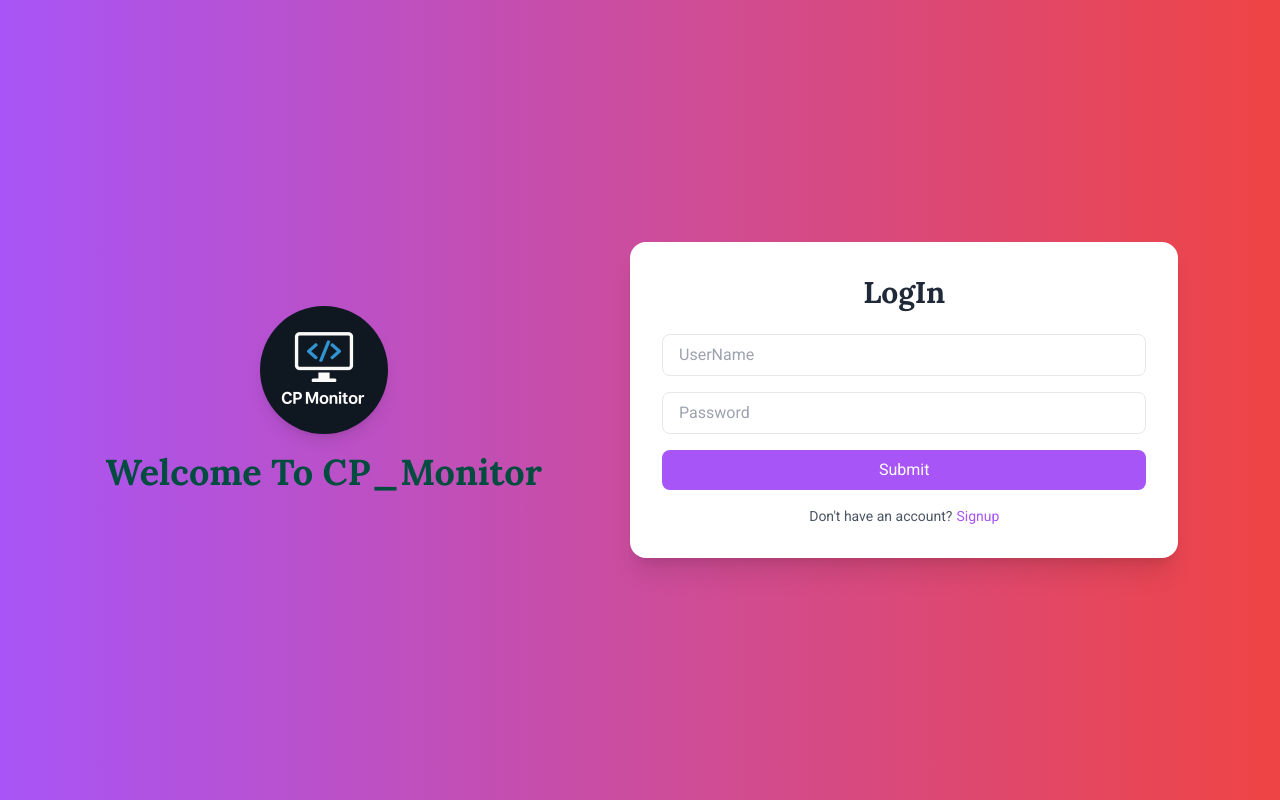
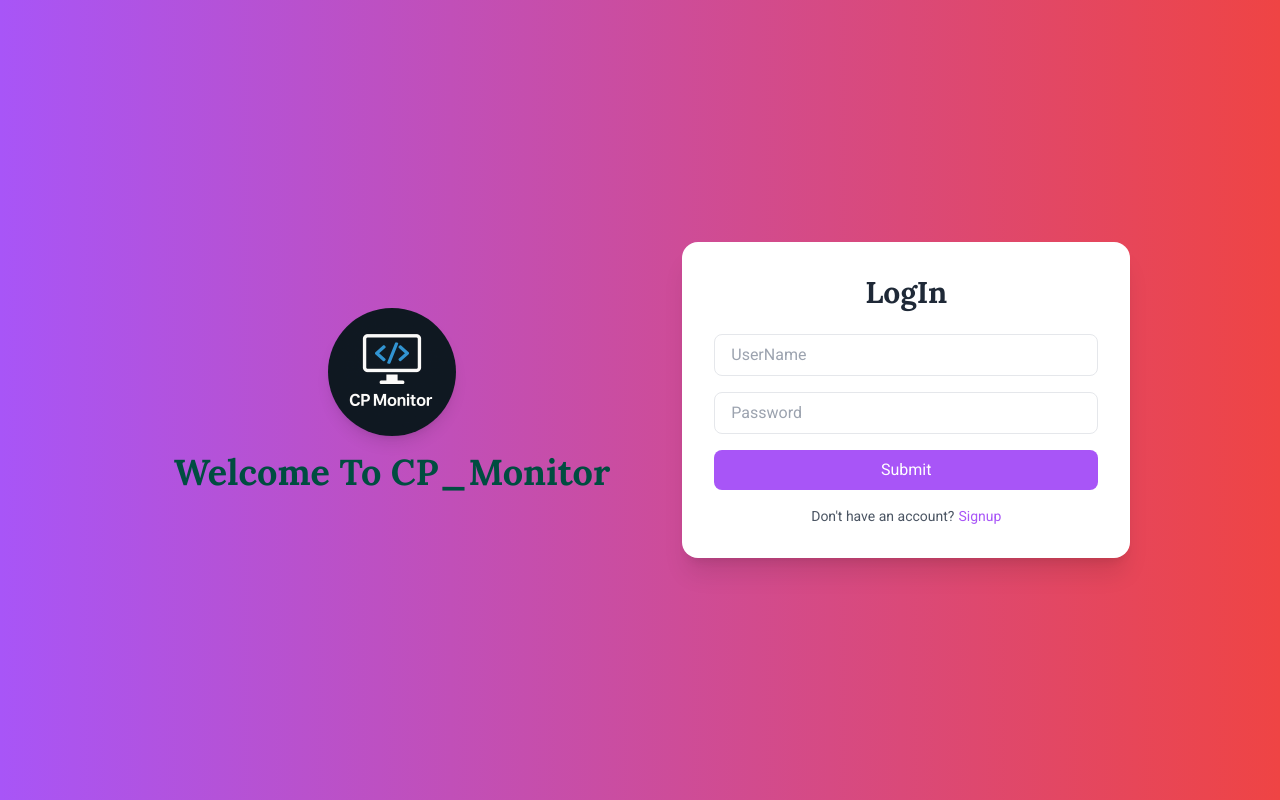
Before and after one commit to PACIFIC108/cp-monitor, a React (Vite) app: page / in a window 1280 px wide. Built offline with nearby package versions, Linux system fonts and the light colour scheme.

Commit message:
Update Auth.jsx

```diff
--- a/src/AuthPage/Auth.jsx
+++ b/src/AuthPage/Auth.jsx
@@ -51,32 +51,48 @@ function Auth() {
 	};
 
 	return (
-		<div className="flex items-center justify-center min-h-screen bg-gradient-to-r from-purple-500 to-red-500">
-			<div className="mr-16 flex flex-col items-center justify-center min-h-screen text-white p-6 w-full md:w-auto">
-				<img src="/images/CP_Monitor.png" alt="CP_MonitorLogo"
-					className="w-32 h-32 mb-4 rounded-full shadow-lg" />
-				<h1 className="text-4xl font-extrabold text-center leading-tight">Welcome To CP_Monitor</h1>
+		<div className="flex flex-col md:flex-row items-center justify-center min-h-screen bg-gradient-to-r from-purple-500 to-red-500 overflow-x-hidden px-4">
+
+		  <div className="flex flex-col items-center justify-center text-white p-6 w-full md:w-auto md:mr-12 mb-8 md:mb-0">
+		    <img
+		      src="/images/CP_Monitor.png"
+		      alt="CP_MonitorLogo"
+		      className="w-24 h-24 md:w-32 md:h-32 mb-4 rounded-full shadow-lg"
+		    />
+		    <h1 className="text-3xl md:text-4xl font-extrabold text-center leading-tight">
+		      Welcome To CP_Monitor
+		    </h1>
 		  </div>
 
-			<div className="mr-5 bg-white p-8 rounded-2xl shadow-xl w-full md:w-auto text-center">
+
+		  <div className="bg-white p-6 md:p-8 rounded-2xl shadow-xl w-full max-w-md text-center">
 		    <h2 className="text-3xl font-bold text-gray-800 mb-6">
 		      {isLogin ? "LogIn" : "SignUp"}
 		    </h2>
 
 		    <form className="space-y-4" onSubmit={submitHandler}>
 		      {!isLogin && (
-						<input type="email" placeholder="Email" value={email}
+		        <input
+		          type="email"
+		          placeholder="Email"
+		          value={email}
 		          className="w-full px-4 py-2 border rounded-lg focus:outline-none focus:ring-2 focus:ring-purple-400"
 		          onChange={(e) => setEmail(e.target.value)}
 		        />
 		      )}
 
-					<input type="text" placeholder="UserName" value={userName}
+		      <input
+		        type="text"
+		        placeholder="UserName"
+		        value={userName}
 		        className="w-full px-4 py-2 border rounded-lg focus:outline-none focus:ring-2 focus:ring-purple-400"
 		        onChange={(e) => setUserName(e.target.value)}
 		      />
 
-					<input type="password" placeholder="Password" value={password}
+		      <input
+		        type="password"
+		        placeholder="Password"
+		        value={password}
 		        className="w-full px-4 py-2 border rounded-lg focus:outline-none focus:ring-2 focus:ring-purple-400"
 		        onChange={(e) => setPassword(e.target.value)}
 		      />
@@ -85,20 +101,23 @@ function Auth() {
 		        type="submit"
 		        disabled={isLoading}
 		        className={`w-full ${
-							isLoading ? 'bg-purple-300 cursor-not-allowed' : 'bg-purple-500 hover:bg-purple-600'
+		          isLoading
+		            ? "bg-purple-300 cursor-not-allowed"
+		            : "bg-purple-500 hover:bg-purple-600"
 		        } text-white py-2 rounded-lg transition-all`}
 		      >
-						{isLoading ? 'Processing...' : 'Submit'}
+		        {isLoading ? "Processing..." : "Submit"}
 		      </button>
 		    </form>
 
 		    <p className="text-gray-600 mt-4 text-sm">
 		      {isLogin ? "Don't have an account?" : "Already have an account?"}
-					<button onClick={() => {
+		      <button
+		        onClick={() => {
 		          setIsLogin(!isLogin);
-						setEmail('');
-						setUserName('');
-						setPassword('');
+		          setEmail("");
+		          setUserName("");
+		          setPassword("");
 		        }}
 		        className="text-purple-500 hover:underline ml-1"
 		      >
@@ -107,6 +126,7 @@ function Auth() {
 		    </p>
 		  </div>
 		</div>
+
 	);
 }
 
```
Lines whose indentation alone changed are shown as unchanged.
